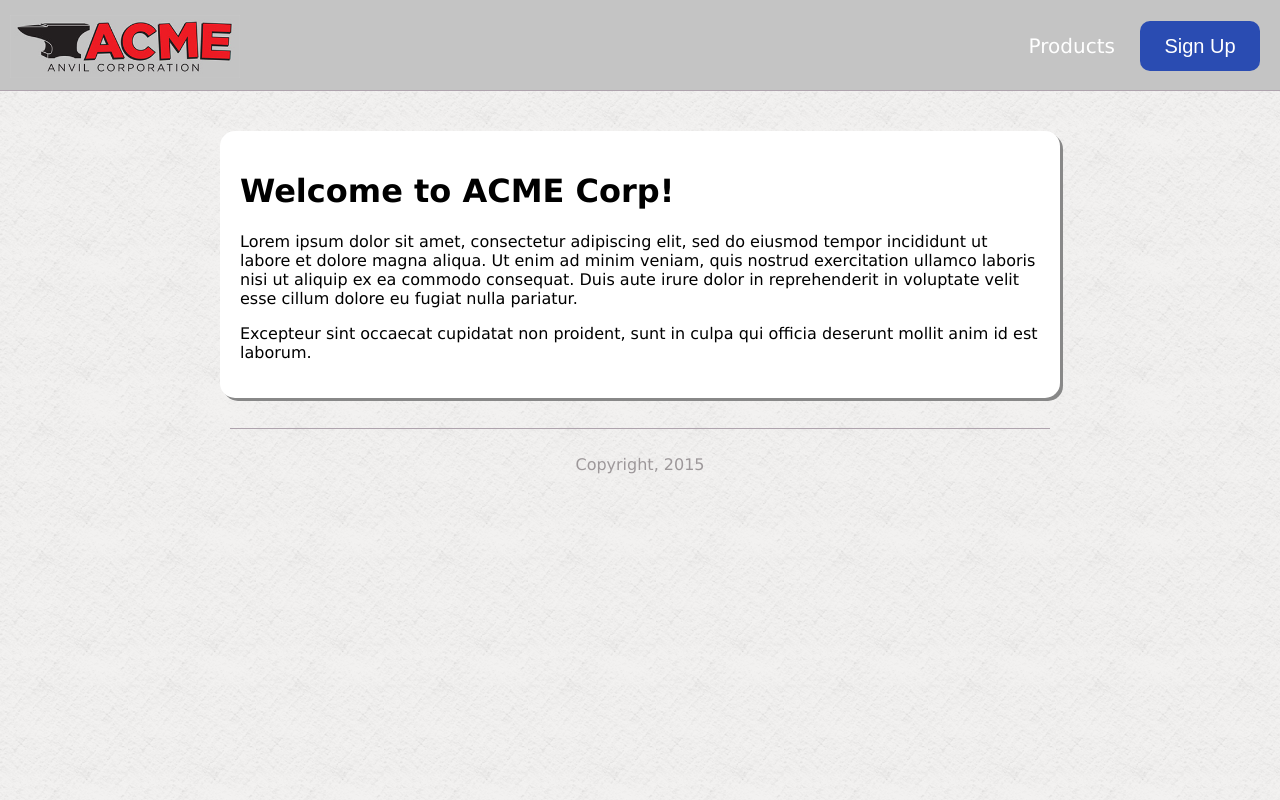
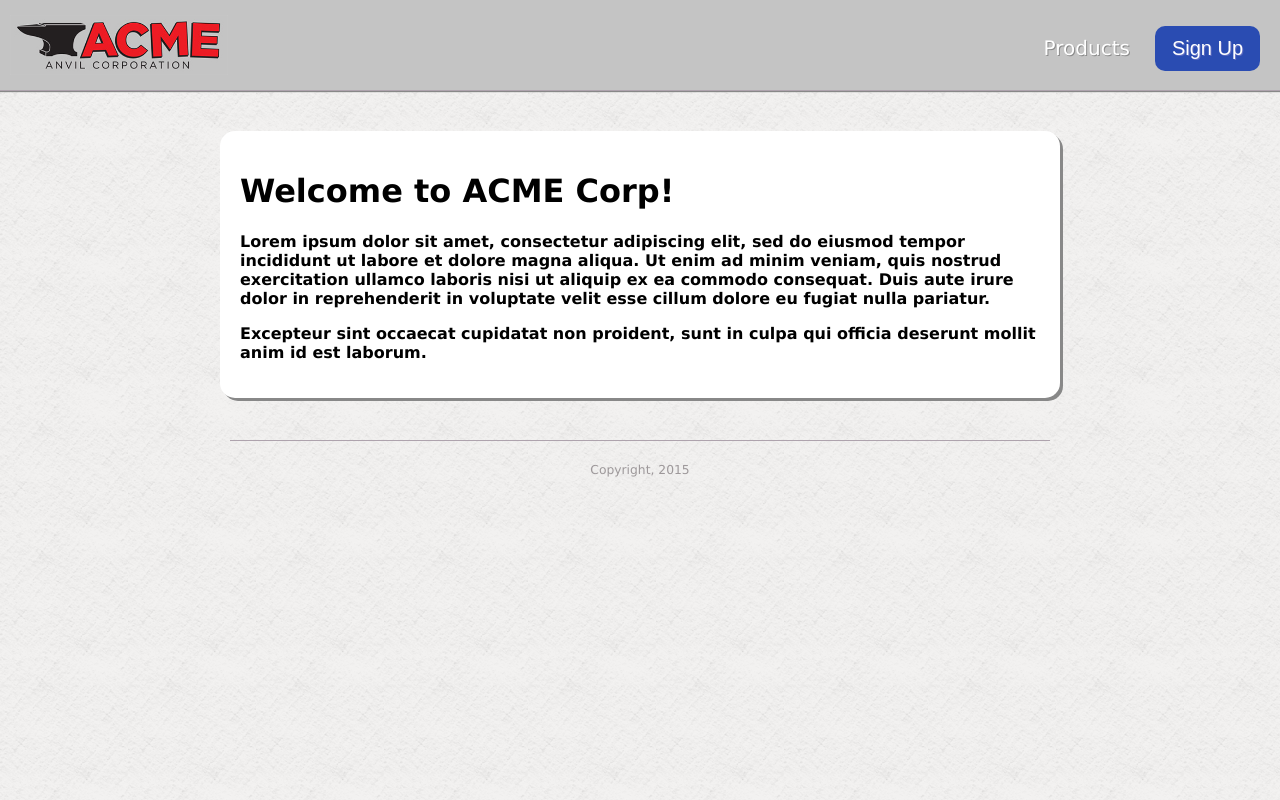
Before and after one commit to lva5/FEWD, a plain HTML site: page acme/acme.html in a window 1280 px wide. Drawn offline with Linux system fonts and the light colour scheme.

Commit message:
Polishing Acme

```diff
--- a/acme/css/acme.css
+++ b/acme/css/acme.css
@@ -8,22 +8,22 @@
     background-color: #c4c4c4;
     min-height: 90px;
     min-width:100%;
-    border-bottom: thin solid #AEA3AD;
+    border-bottom: 1px solid #AEA3AD;
+    box-shadow: 0 1px 1px #888888;
     margin: 0px;
     padding: 0px;
   }
   img {
     float: left;
-    height: 25%;
-    width: 18%;
-    min-height: 60px;
-    min-width: 190px;
+    height: 60px;
     margin: 10px;
     padding-top: 5px;
   }
   nav {
     float: right;
-    padding: 5px 10px 10px 10px;
+    padding: 10px 10px 10px 10px;
+    text-shadow: 1px 1px rgba(0, 0, 0, 0.29);
+
   }
   li {
     display: inline;
@@ -39,10 +39,10 @@
     margin-right: auto;
     margin-left: auto;
     padding: 20px;
-    background-color: white;
-    font-weight: 599;
+    background-color: white;;
     box-shadow: 3px 3px #888888;
     border-radius: 15px;
+    font-weight: 600;
   }
 
   footer {
@@ -52,19 +52,21 @@
     font-weight: thick;
     margin-right: auto;
     margin-left: auto;
-    margin-top: 30px;
+    margin-top: 42px;
     padding: 10px;
     width: 80%;
     max-width: 800px;
+    font-size:  0.77em;
   }
   button {
     color: white;
     padding: 0px;
     font-size: 20px;
     background-color: #2A4CB2;
-    width: 120px;
-    height: 50px;
+    width: 105px;
+    height: 45px;
     margin-bottom: 20px;
     border-radius: 10px;
     border: 0px;
+    text-shadow: 1px 1px rgb(93, 107, 192);
   }
```
